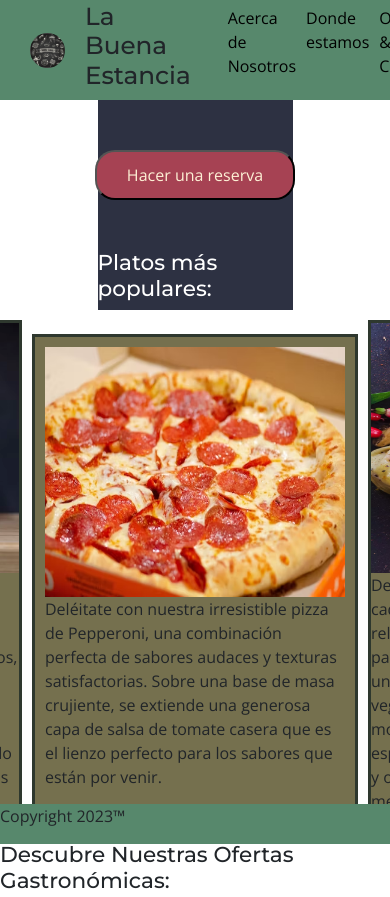
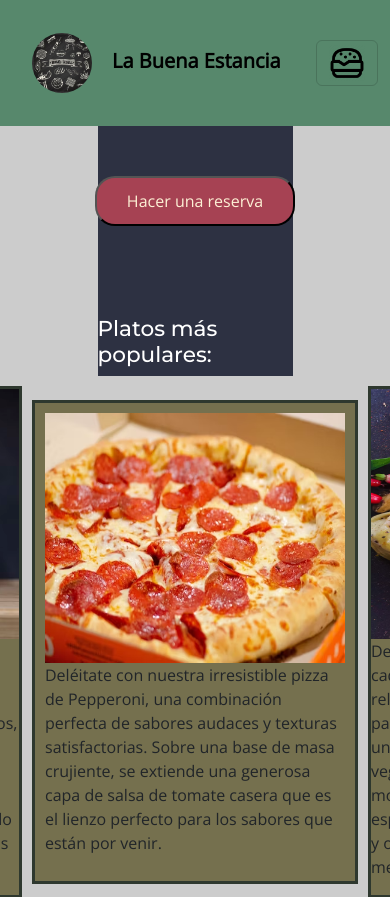
Before and after one commit to Joakeen115/mi_repo, a plain HTML site: page index.html in a window 390 px wide. Shown: the top 897 px of the page. Drawn offline with nearby package versions, Linux system fonts and the light colour scheme.

Commit message:
Agregué un nav-bar más copado porque usé BS, faltan algunos arreglos, y terminar de hacer responsiva la página

```diff
--- a/css/styles.css
+++ b/css/styles.css
@@ -12,43 +12,33 @@ body{
 
 }
 /* Todo esto es el header, nav (del index.html) */
-.header{
-    display: flex;
-    justify-content: space-between;
+.nav-joaquin{
     background-color: #57886c;
-    align-items: center;
-    width: 100vw;
-    margin-top: 0;
-    padding: 10px;
-    height: 100px;
 }
-.logo{
-    display: flex;
-    align-items: center;
-    background-color: #57886c;
+.container-fluid-joaquin{
+    padding-left: 0px;
+    padding-right: 0px;
+}
+.navbar-brand-joaquin{
+    font-weight: 800;
 }
 .nav{
     display: flex;
 }
 .nav-img{
-    width: 75px;
+    width: 100px;
     padding: 20px;
     border-radius: 50%;
 }
-.nav-ul{
-    list-style: none;
-    display: flex;
+.nav-link-joaquin{
+    color: #2d3142;
 }
-.nav-li{
-    padding: 5px;
-    color: black;
+.navbar-hamburger{
+    width: 35.6px;
 }
-.nav-li a{
-    color: black;
-    text-decoration: none;
-}
-h2{
-    font-family: 'Montserrat', sans-serif;
+h4{
+    font-family: "montserrat", sans-serif;
+    margin-top: 40px;
 }
 .button-title-div{
     display: flex;
@@ -82,7 +72,7 @@ h2{
     height: 50px;
     width: 200px;
     border-radius: 20px;
-    margin: 50px;
+    margin: 40px 144px;
 }
 
 /*Esto es el tamaño de las fotos (del index.html) */
@@ -127,7 +117,6 @@ h4{
 /* el footer (del index.html) */
 .footer{
 display: block;
-position: absolute;
 bottom: 0;
 justify-content: flex-start;
 background-color: #57886c;
--- a/index.html
+++ b/index.html
@@ -3,32 +3,48 @@
 <head>
     <meta charset="UTF-8">
     <meta name="viewport" content="width=device-width, initial-scale=1.0">
-    <!-- CSS Joaquin -->
-    <link rel="stylesheet" href="css/styles.css">
 <!-- Google Fonts -->
     <link rel="preconnect" href="https://fonts.googleapis.com">
     <link rel="preconnect" href="https://fonts.gstatic.com" crossorigin>
     <link href="https://fonts.googleapis.com/css2?family=Montserrat:wght@500&family=Open+Sans&display=swap" rel="stylesheet">
     <!-- Bootstrap -->
     <link href="https://cdn.jsdelivr.net/npm/bootstrap@5.3.1/dist/css/bootstrap.min.css" rel="stylesheet" integrity="sha384-4bw+/aepP/YC94hEpVNVgiZdgIC5+VKNBQNGCHeKRQN+PtmoHDEXuppvnDJzQIu9" crossorigin="anonymous">
+    <!-- CSS Joaquin -->
+    <link rel="stylesheet" href="css/styles.css">
     <title>La Buena Estancia</title>
 </head>
+
 <body>
-    <header class="header">
-        <div class="logo">
-            <a href="#"><img class="nav-img" src="images/logo.avif" alt="logo"></a>
-            <h2>La Buena Estancia</h2>
+    <!-- Esto es el NAV -->
+
+        <div class="container-fluid container-fluid-joaquin">
+            <nav class="navbar navbar-light navbar-expand-lg nav-joaquin">
+        <div class="container-fluid">
+          <a class="navbar-brand navbar-brand-joaquin" href="#"> <img class="nav-img" src="images/logo.avif" alt="logo">La Buena Estancia</a>
+          <button class="navbar-toggler" type="button" data-bs-toggle="collapse" data-bs-target="#navbarSupportedContent" aria-controls="navbarSupportedContent" aria-expanded="false" aria-label="Toggle navigation">
+            <img class="navbar-hamburger" src="icons/hamburguer-icon.png" alt="hamburguesa">
+          </button>
+          <div class="collapse navbar-collapse" id="navbarSupportedContent">
+            <ul class="navbar-nav ms-auto mb-2 mb-lg-0">
+              <li class="nav-item">
+                <a class="nav-link nav-link-joaquin" href="pages/acerca-de-nosotros.html">Acerca de nosotros</a>
+              </li>
+              <li class="nav-item">
+                <a class="nav-link nav-link-joaquin" href="pages/donde-estamos.html">Donde estamos</a>
+              </li>
+              <li class="nav-item">
+                <a class="nav-link nav-link-joaquin" href="pages/donde-estamos.html">Eventos & promociones</a>
+              </li><li class="nav-item">
+                <a class="nav-link nav-link-joaquin" href="pages/donde-estamos.html">Opiniones & contacto</a>
+              </li>
+            </ul>
+          </div>
         </div>
+    </div>
+      </nav>
 
-        <nav class="nav">
-            <ul class="nav-ul">
-                <li class="nav-li"><a href="pages/acerca-de-nosotros.html">Acerca de Nosotros</a></li>
-                <li class="nav-li"><a href="pages/donde-estamos.html"> Donde estamos</a></li>
-                <li class="nav-li"><a href="pages/opiniones-&-contacto.html">Opiniones & Contacto</a></li>
-                <li class="nav-li"><a href="pages/eventos-&-promociones.html">Eventos & Promociones</a></li>
-            </ul>
-        </nav>
-    </header>
+
+
     <div class="button-title-div">
         <button class="hacer-una-reserva-button">
             Hacer una reserva
@@ -57,7 +73,7 @@
 </div>
 </section>
 <section>
-    <h4>Descubre Nuestras Ofertas Gastronómicas:</h4>
+    <h4 class="ver-menu-title">Descubre Nuestras Ofertas Gastronómicas:</h4>
     <button class="ver-menu-button"> Ver menú</button>
 </section>
 
@@ -66,7 +82,7 @@
 <footer class="footer">
     <p class="footer-p">Copyright 2023™</p>
 </footer>
-<!--  -->
+<!-- Bootstrap -->
 <script src="https://cdn.jsdelivr.net/npm/bootstrap@5.3.1/dist/js/bootstrap.bundle.min.js" integrity="sha384-HwwvtgBNo3bZJJLYd8oVXjrBZt8cqVSpeBNS5n7C8IVInixGAoxmnlMuBnhbgrkm" crossorigin="anonymous"></script>
 </body>
 </html>
```
Also changed, not shown: icons/hamburguer-icon.png (added).
